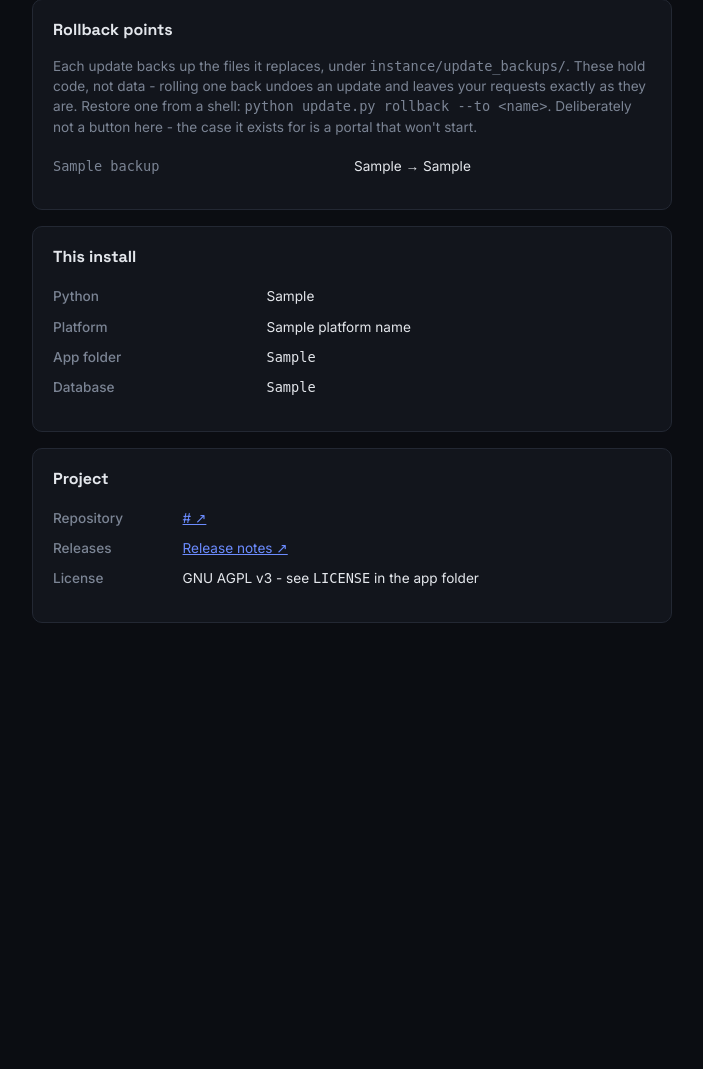
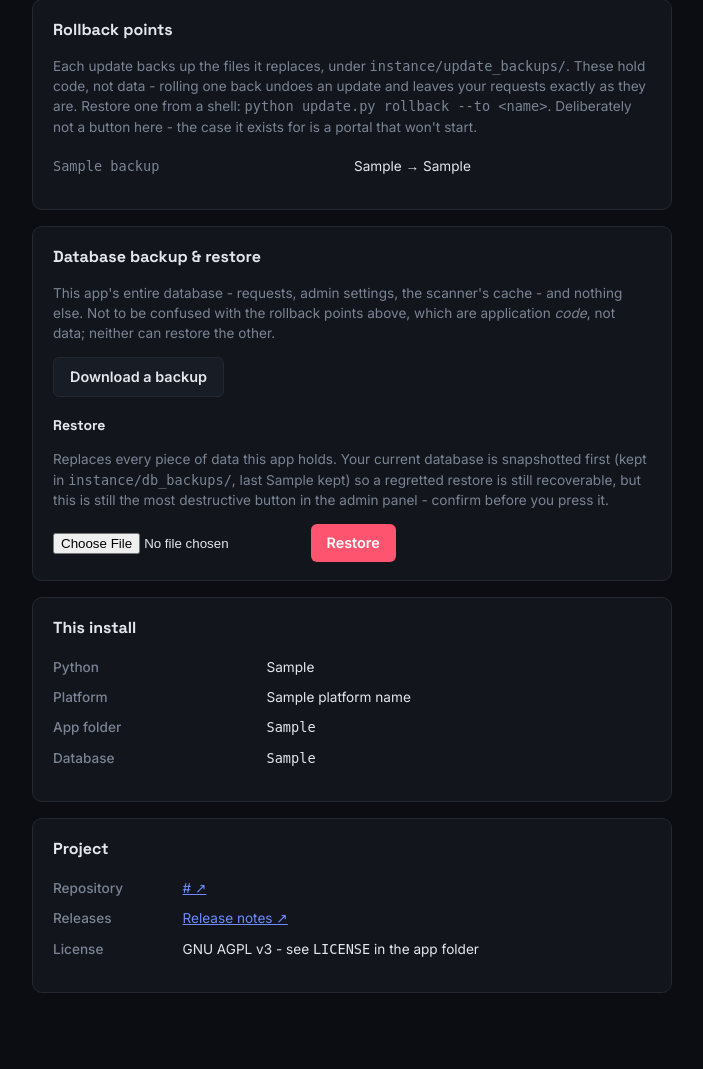
Before and after one commit to Adam4125-officiel/Games-Portal, a Flask app: template templates/admin_about.html in a window 1280 px wide. Shown: the part 980-2049 px from the top of the page, without its empty margins (376-1079 px from the left). Before the commit the page ends 1603 px from the top, so only its background shows below. Run offline with Flask 3, Linux system fonts and the light colour scheme; the template is opened without the code that fills it: most values are stand-ins (such as "Sample title", 1, 10 or a date in 2020); some libraries are stand-ins or nearby versions.

Commit message:
Add admin-only manual database backup and restore
Mirrors status-portal's real, shipped implementation, simplified for what
this app's database actually is: SQLite's default rollback-journal mode
(nothing here ever sets PRAGMA journal_mode), not WAL, so there's no
-wal/-shm sidecar handling to port, and a bare .db upload is enough - no
need for status-portal's zip-upload flexibility, which exists there for a
much larger database.

db.backup_to_file() uses SQLite's own online backup API (safe against a
concurrent write, unlike a plain file copy). db.validate_backup_file()
checks the SQLite header, an integrity check, and that the required
tables are present before this app will touch it - deliberately not
requiring installed_games (the scanner's table), so a backup taken before
the scanner existed stays restorable.

GET /admin/about/backup-db downloads a fresh snapshot; POST
/admin/about/restore-db stages an upload, validates it (database
untouched on any refusal), snapshots the *current* database first so a
regretted restore is recoverable, replaces, then restarts - gated the
same way every other destructive admin action here is (login + CSRF + a
client-side confirm()), matching this app's own established tier since
it has no 2FA to step up to, unlike status-portal's equivalent.

Co-Authored-By: Claude Sonnet 5 <noreply@anthropic.com>

```diff
--- a/app.py
+++ b/app.py
@@ -7,12 +7,14 @@ import logging
 import os
 import secrets
 import sys
+import tempfile
 import threading
 import time
-from datetime import timedelta
+from datetime import datetime, timedelta, timezone
 from functools import wraps
 
-from flask import Flask, abort, flash, redirect, render_template, request, session, url_for
+from flask import (Flask, abort, after_this_request, flash, redirect, render_template, request,
+                    send_file, session, url_for)
 from werkzeug.security import check_password_hash, generate_password_hash
 
 import config
@@ -167,6 +169,21 @@ def _enforce_user_session_timeout():
         return
     if last_seen is None or now - last_seen > SESSION_TOUCH_INTERVAL_SECONDS:
         session["portal_user_last_seen"] = now
+
+
+# A real portal.db backup is far larger than the 1 MB app-wide upload cap
+# (MAX_CONTENT_LENGTH above, sized for ordinary form posts). Raised for this
+# one route only rather than app-wide - registered before _check_csrf for the
+# same reason: that hook reads request.form, which parses the body under
+# whatever limit is active at that point, and would otherwise reject a good
+# upload before the view that actually raises the limit ever runs.
+DB_RESTORE_MAX_BYTES = 64 * 1024 * 1024
+
+
+@app.before_request
+def _allow_large_upload_for_restore():
+    if request.method == "POST" and request.path == "/admin/about/restore-db":
+        request.max_content_length = DB_RESTORE_MAX_BYTES
 
 
 @app.before_request
@@ -570,6 +587,7 @@ def admin_about():
         user_session_timeout_hours=db.get_setting(
             "user_session_timeout_hours", str(DEFAULT_USER_SESSION_TIMEOUT_HOURS)),
         max_session_timeout_hours=MAX_SESSION_TIMEOUT_HOURS,
+        keep_db_safety_backups=KEEP_DB_SAFETY_BACKUPS,
     )
 
 
@@ -611,6 +629,132 @@ def admin_about_settings():
                         str(min(int(user_timeout_raw), MAX_SESSION_TIMEOUT_HOURS)))
 
     flash("Preferences saved.", "success")
+    return redirect(url_for("admin_about"))
+
+
+# ---------------------------------------------------------------------------
+# Database backup/restore (see db.py for the actual mechanics). Not to be
+# confused with updater.py's own backups above/below this on the About page -
+# those are application *code*, taken to undo a bad update; these are
+# *data*, this app's entire database and nothing else. Neither can restore
+# the other.
+# ---------------------------------------------------------------------------
+DB_SAFETY_BACKUP_DIR = os.path.join(config.APP_ROOT, "instance", "db_backups")
+KEEP_DB_SAFETY_BACKUPS = 5
+
+
+def _backup_timestamp():
+    return datetime.now(timezone.utc).strftime("%Y%m%d-%H%M%S")
+
+
+@app.route("/admin/about/backup-db")
+@login_required
+def admin_backup_db():
+    """Downloads a fresh snapshot of the live database. Non-destructive - no
+    confirm() needed, unlike the restore route below."""
+    fd, staged = tempfile.mkstemp(prefix="games-portal-backup-", suffix=".db",
+                                   dir=os.path.dirname(db.DB_PATH))
+    os.close(fd)
+    db.backup_to_file(staged)
+
+    @after_this_request
+    def _cleanup(response):
+        try:
+            os.remove(staged)
+        except OSError:
+            pass
+        return response
+
+    return send_file(staged, as_attachment=True, mimetype="application/x-sqlite3",
+                      download_name=f"games-portal-{_backup_timestamp()}.db")
+
+
+def _db_safety_snapshot():
+    """A consistent snapshot of the database as it is *right now*, taken
+    before a restore replaces it, so a regretted restore is still
+    recoverable. Returns the snapshot's path."""
+    os.makedirs(DB_SAFETY_BACKUP_DIR, exist_ok=True)
+    path = os.path.join(DB_SAFETY_BACKUP_DIR, f"portal-before-restore-{_backup_timestamp()}.db")
+    db.backup_to_file(path)
+    return path
+
+
+def _prune_db_safety_backups():
+    try:
+        names = sorted(n for n in os.listdir(DB_SAFETY_BACKUP_DIR) if n.endswith(".db"))
+    except OSError:
+        return
+    for stale in (names[:-KEEP_DB_SAFETY_BACKUPS] if len(names) > KEEP_DB_SAFETY_BACKUPS else []):
+        try:
+            os.remove(os.path.join(DB_SAFETY_BACKUP_DIR, stale))
+        except OSError:
+            _logger.warning("Could not prune old database snapshot %s", stale)
+
+
+@app.route("/admin/about/restore-db", methods=["POST"])
+@login_required
+def admin_restore_db():
+    """Replaces the live database with an uploaded backup, then restarts.
+
+    Gated the same way every other destructive admin action in this app is
+    (login + CSRF + a client-side confirm()) - no 2FA to step up to here,
+    same tier as admin_update below. Order matters and isn't rearrangeable:
+    stage the upload (live database untouched) -> validate it -> snapshot
+    the *current* database (so a regretted restore stays recoverable) ->
+    replace -> restart, since every existing connection to the old file's
+    contents needs a clean slate."""
+    upload = request.files.get("backup")
+    if not upload or not upload.filename:
+        flash("Choose a backup file to restore.", "error")
+        return redirect(url_for("admin_about"))
+
+    os.makedirs(os.path.dirname(db.DB_PATH), exist_ok=True)
+    fd, staged = tempfile.mkstemp(prefix="restore-", suffix=".db", dir=os.path.dirname(db.DB_PATH))
+    os.close(fd)
+    snapshot = None
+    try:
+        try:
+            upload.save(staged)
+        except OSError as e:
+            flash(f"Could not read the uploaded file: {e}", "error")
+            return redirect(url_for("admin_about"))
+
+        error = db.validate_backup_file(staged)
+        if error:
+            flash(f"Restore refused: {error} Your database has not been touched.", "error")
+            return redirect(url_for("admin_about"))
+
+        try:
+            snapshot = _db_safety_snapshot()
+        except Exception as e:
+            _logger.exception("Could not snapshot the database before restoring")
+            flash(f"Restore aborted: couldn't back up your current database first ({e}). "
+                  "Nothing has been changed.", "error")
+            return redirect(url_for("admin_about"))
+
+        try:
+            db.restore_from_file(staged)
+        except Exception as e:
+            _logger.exception("Database restore failed")
+            flash(f"Restore failed: {e}. Your previous database was saved to "
+                  f"{snapshot} before the attempt.", "error")
+            return redirect(url_for("admin_about"))
+        # Renamed onto the live path by restore_from_file - not ours to clean up any more.
+        staged = None
+        _prune_db_safety_backups()
+    finally:
+        if staged and os.path.exists(staged):
+            try:
+                os.remove(staged)
+            except OSError:
+                pass
+
+    _logger.warning("Database restored from an uploaded backup; previous database saved to %s",
+                     os.path.basename(snapshot))
+    flash(f"Database restored. Your previous database was saved as "
+          f"{os.path.basename(snapshot)} in instance/db_backups/. Restarting now - this page "
+          f"will be briefly unreachable.", "success")
+    _restart_process()
     return redirect(url_for("admin_about"))
 
 
--- a/static/css/style.css
+++ b/static/css/style.css
@@ -433,6 +433,12 @@ label { font-size: 0.85rem; color: var(--text-dim); display: block; margin-botto
   margin: 0 0 12px;
 }
 
+.panel__subhead {
+  font-family: var(--font-display);
+  font-size: 0.88rem;
+  margin: 18px 0 8px;
+}
+
 .dim { color: var(--text-dim); font-size: 0.85rem; }
 
 .info-table { width: 100%; border-collapse: collapse; font-size: 0.85rem; margin-bottom: 10px; }
--- a/templates/admin_about.html
+++ b/templates/admin_about.html
@@ -188,6 +188,33 @@
   {% endif %}
 
   <div class="panel">
+    <h2>Database backup &amp; restore</h2>
+    <p class="dim">
+      This app's entire database - requests, admin settings, the scanner's cache - and
+      nothing else. Not to be confused with the rollback points above, which are
+      application <em>code</em>, not data; neither can restore the other.
+    </p>
+    <a class="btn secondary" href="{{ url_for('admin_backup_db') }}">Download a backup</a>
+
+    <h3 class="panel__subhead">Restore</h3>
+    <p class="dim">
+      Replaces every piece of data this app holds. Your current database is
+      snapshotted first (kept in <code>instance/db_backups/</code>, last
+      {{ keep_db_safety_backups }} kept) so a regretted restore is still
+      recoverable, but this is still the most destructive button in the admin
+      panel - confirm before you press it.
+    </p>
+    <form method="POST" action="{{ url_for('admin_restore_db') }}" enctype="multipart/form-data" id="restore-form">
+      <input type="hidden" name="csrf_token" value="{{ csrf_token() }}">
+      <input type="file" name="backup" accept=".db" required>
+      <button type="submit" class="btn danger"
+              data-confirm="Replace the live database with this backup? Your current database will be snapshotted first, but this cannot be undone from here.">
+        Restore
+      </button>
+    </form>
+  </div>
+
+  <div class="panel">
     <h2>This install</h2>
     <table class="info-table">
       <tr><th>Python</th><td>{{ python_version }}</td></tr>
```
Also changed, not shown: db.py (+82 -0 lines), tests/test_app.py (+68 -0 lines), tests/test_db.py (+72 -0 lines).
